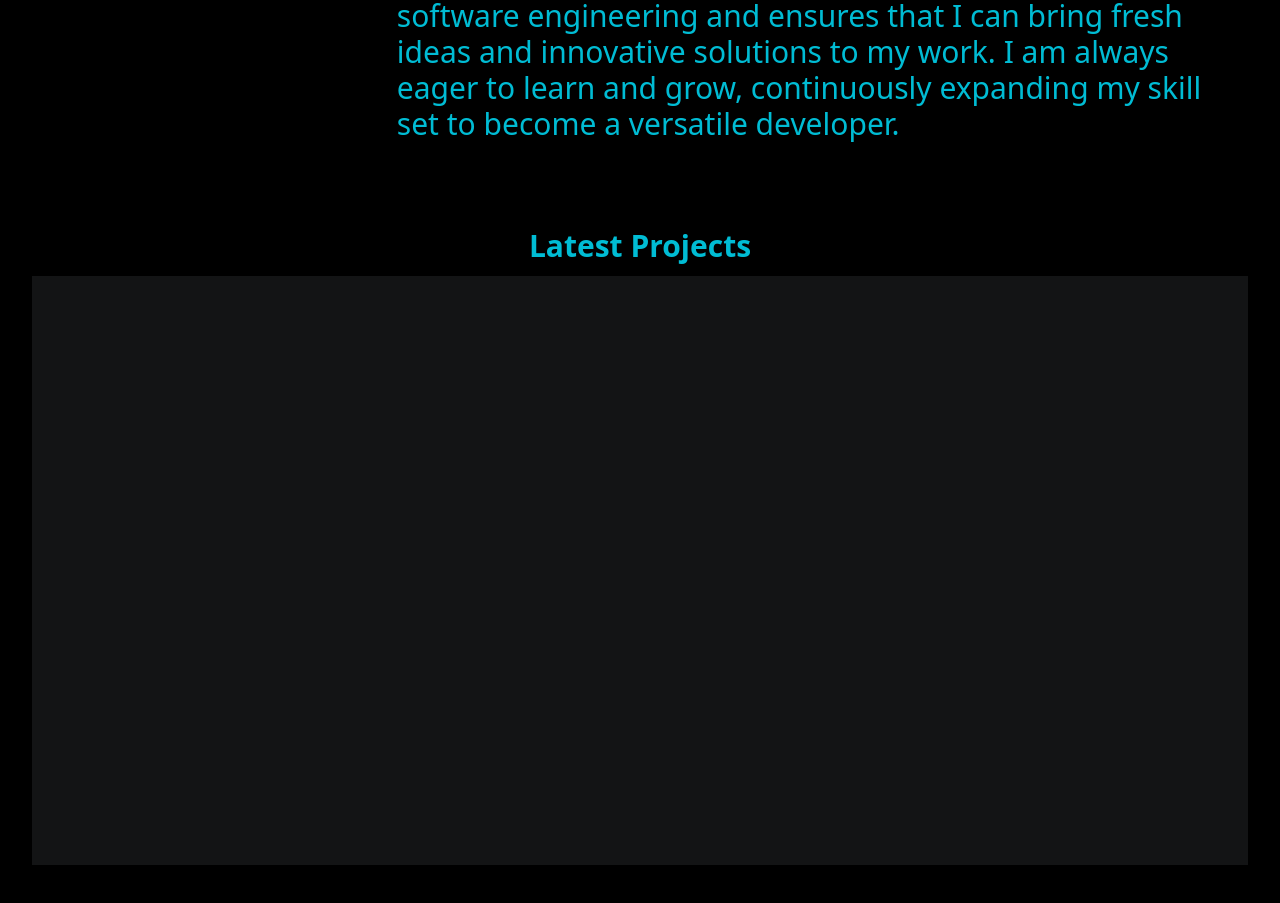
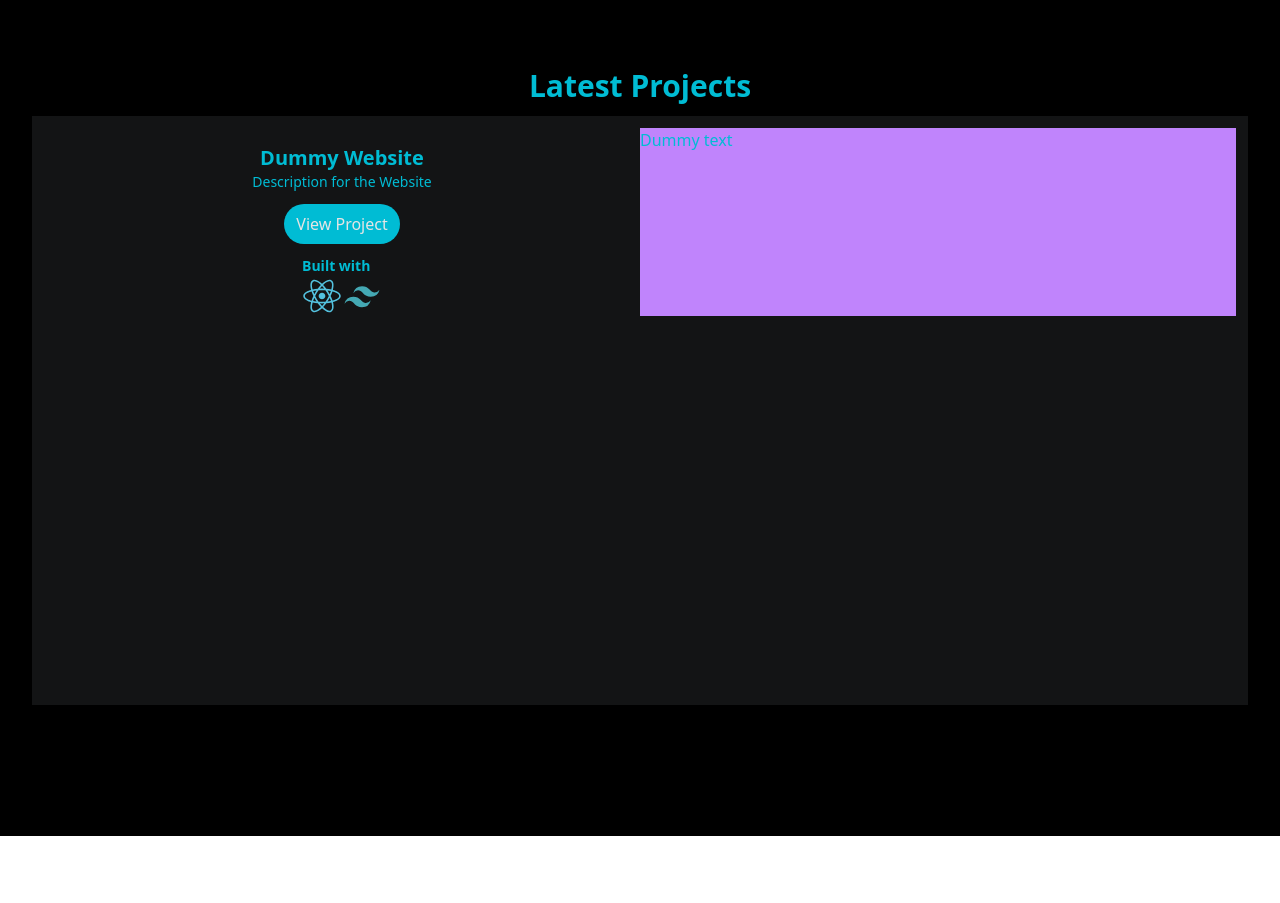
Before and after one commit to emmanuelgv408/Portfolio, a React (Vite) app: page / in a window 1280 px wide. Shown: the part 1818-2721 px from the top of the page. After the commit the page ends 2654 px from the top, so only its background shows below. Built offline with nearby package versions, Linux system fonts and the light colour scheme.

Commit message:
working on projects section

```diff
--- a/src/components/Hero.jsx
+++ b/src/components/Hero.jsx
@@ -13,7 +13,7 @@ function Hero() {
   });
 
   return (
-    <main className="flex flex-col min-w-full h-screen  justify-center space-y-[200px] bg-background">
+    <main className="flex flex-col min-w-full  h-[80%]  justify-center space-y-[200px] bg-background">
 
 {/* container for left and right*/}
 <div className="flex justify-between items-center space-y-[100px] gap-[200px]">
--- a/src/components/Projects.jsx
+++ b/src/components/Projects.jsx
@@ -1,4 +1,6 @@
 import React from "react";
+import reactIcon from "../assets/react-icon.svg";
+import tailwindIcon from "../assets/tailwind-icon.svg";
 
 function Projects() {
   return (
@@ -7,7 +9,31 @@ function Projects() {
         Latest Projects
       </h1>
       {/* projects container */}
-      <div className="bg-custom-grey min-w-full h-[80%] flex flex-col"></div>
+      <div className="bg-custom-grey min-w-full h-[80%] flex flex-col p-3">
+        {/*project 1*/}
+        <section className=" h-1/3 flex">
+          {/*left*/}
+          <div className="w-1/2 flex items-center py-4 flex-col justify-around">
+            <h1 className="text-xl font-bold">Dummy Website</h1>
+            <p className="text-sm">Description for the Website</p>
+            <button className="  mt-3 border rounded-3xl py-2 px-3 text-primary-text bg-cyan border-none hover:cursor-pointer">
+              View Project
+            </button>
+            <div className="mt-3">
+              <p className="text-sm font-bold">Built with</p>
+              {/* tech container*/}
+              <div className="flex">
+                <img src={reactIcon} alt="react-icon" className="w-10" />
+                <img src={tailwindIcon} alt="tailwind-icon" className="w-10" />
+              </div>
+            </div>
+          </div>
+          {/*right*/}
+          <div className="w-1/2 bg-purple-400">Dummy text</div>
+
+          <div></div>
+        </section>
+      </div>
     </div>
   );
 }
```
